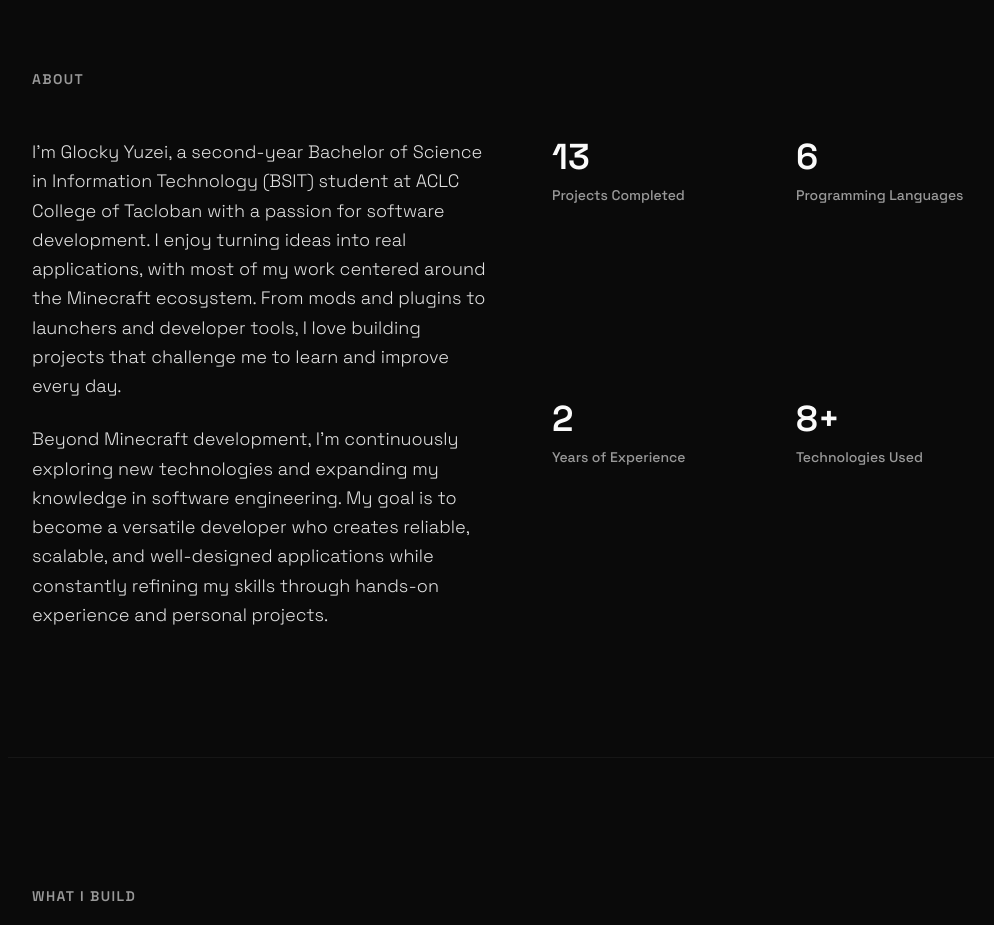
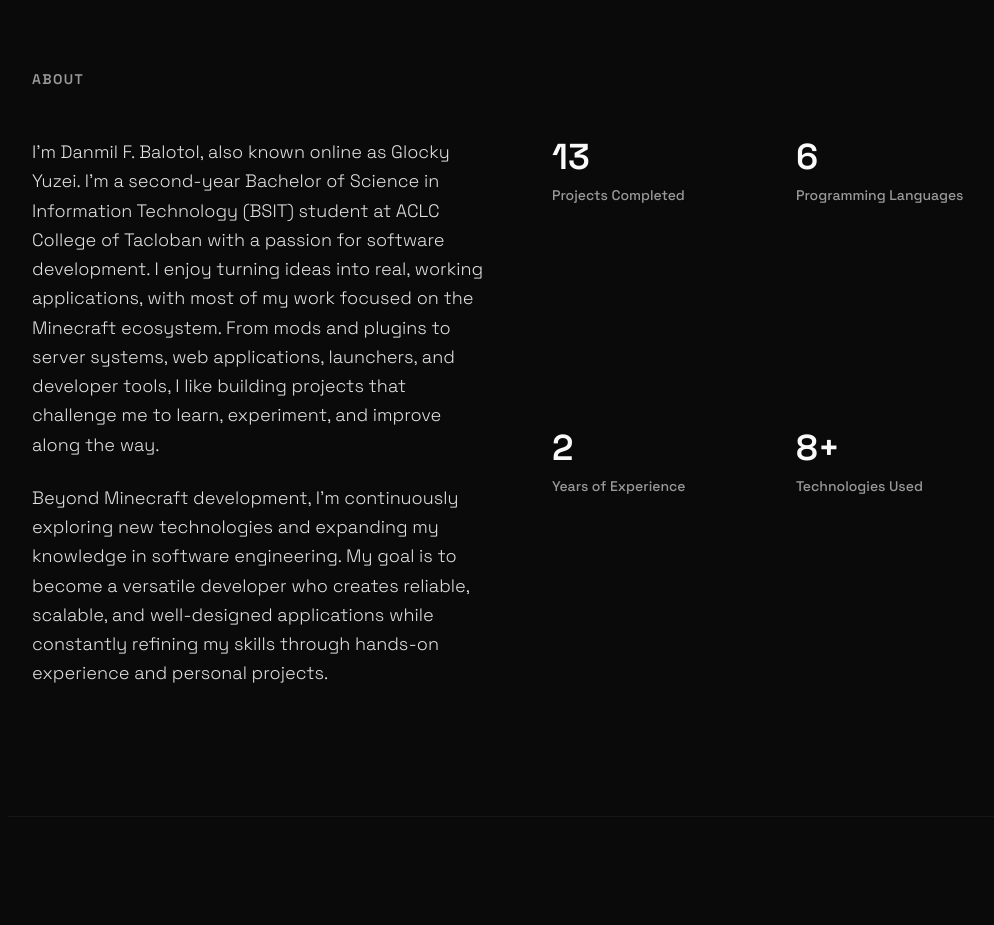
Before and after one commit to glockyyuzei/glocky-portfolio, a React (Vite) app: page / in a window 1280 px wide. Shown: the part 860-1785 px from the top of the page, without its empty margins (120-1114 px from the left). Built offline with nearby package versions, Linux system fonts and the light colour scheme.

Commit message:
Minor fix

```diff
--- a/src/components/portfolio/About.tsx
+++ b/src/components/portfolio/About.tsx
@@ -22,7 +22,13 @@ export function About() {
         <div className="grid md:grid-cols-2 gap-16">
           <div className="text-lg text-primary/90 leading-relaxed font-light">
             <p className="mb-6">
-              I'm Glocky Yuzei, a second-year Bachelor of Science in Information Technology (BSIT) student at ACLC College of Tacloban with a passion for software development. I enjoy turning ideas into real applications, with most of my work centered around the Minecraft ecosystem. From mods and plugins to launchers and developer tools, I love building projects that challenge me to learn and improve every day.
+              I'm Danmil F. Balotol, also known online as Glocky Yuzei. I'm a second-year
+              Bachelor of Science in Information Technology (BSIT) student at ACLC College
+              of Tacloban with a passion for software development. I enjoy turning ideas
+              into real, working applications, with most of my work focused on the
+              Minecraft ecosystem. From mods and plugins to server systems, web
+              applications, launchers, and developer tools, I like building projects that
+              challenge me to learn, experiment, and improve along the way.
             </p>
             <p>
               Beyond Minecraft development, I'm continuously exploring new technologies and expanding my knowledge in software engineering. My goal is to become a versatile developer who creates reliable, scalable, and well-designed applications while constantly refining my skills through hands-on experience and personal projects.
```
